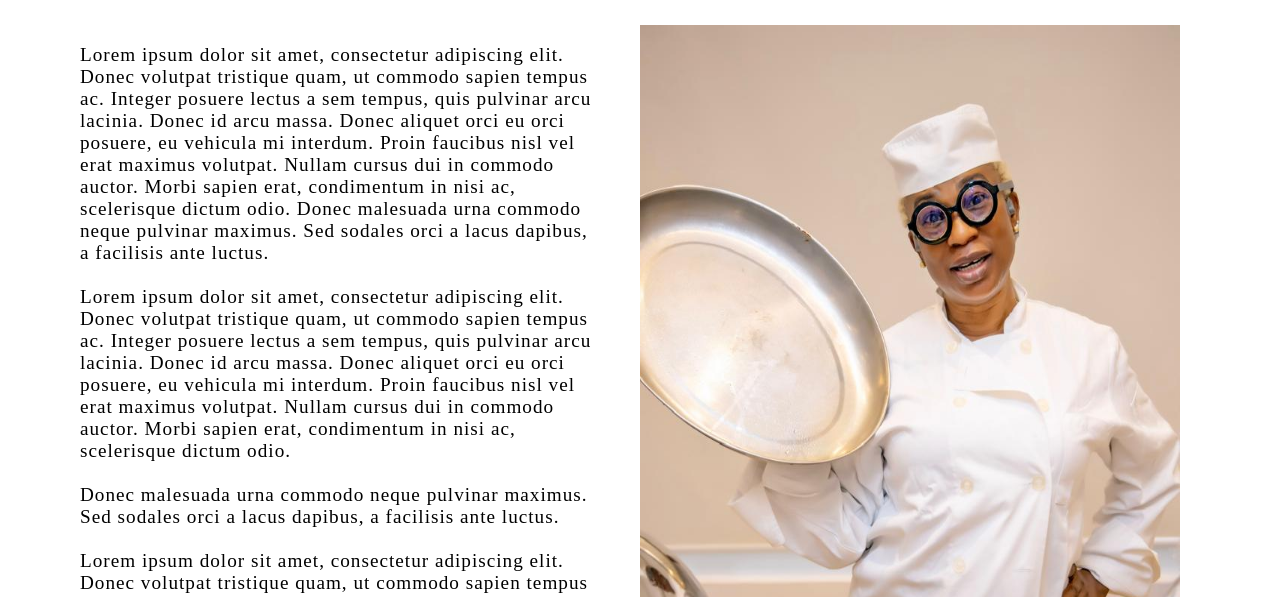
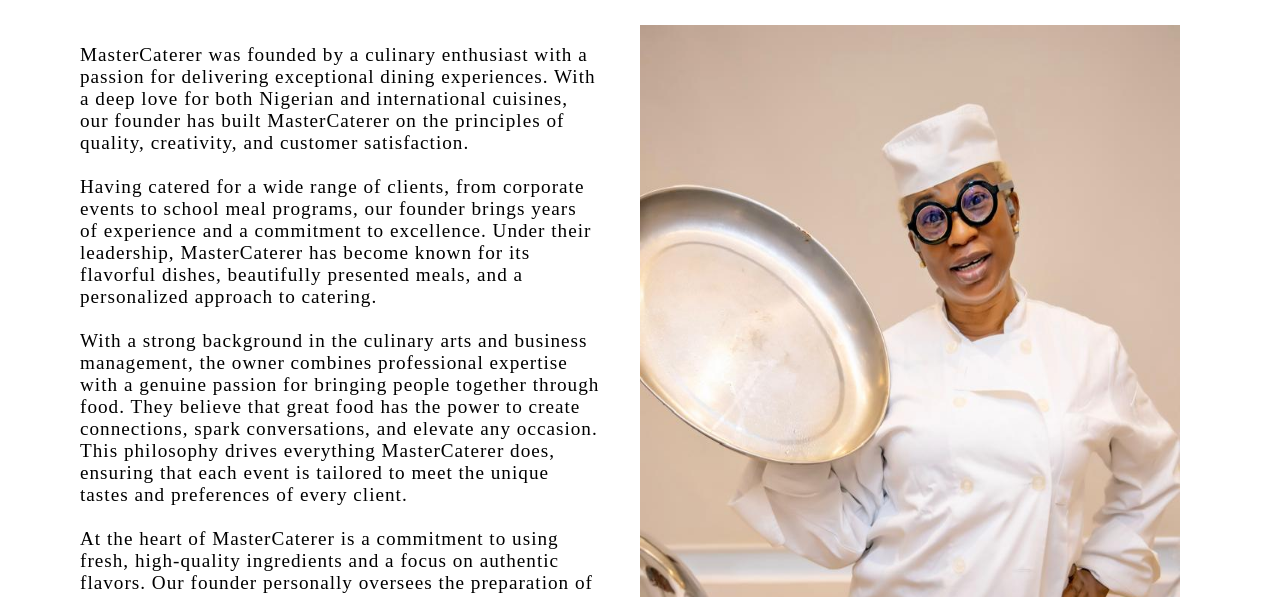
Before and after one commit to otundeoladipo7021/oluwajomiloju.github.io, a plain HTML site: page mastercaterer_about.html in a window 1280 px wide. Shown: the part 203-800 px from the top of the page. Drawn offline with Linux system fonts and the light colour scheme; a web font is replaced by a local one.

Commit message:
about page content added

```diff
--- a/mastercaterer_about.html
+++ b/mastercaterer_about.html
@@ -31,7 +31,7 @@
                     <li><a href="mastercaterer_menu.html">Menu</a></li>
                     <li><a href="mastercaterer_gallery.html">Gallery</a></li>
                     <li><a href="mastercaterer_contact.html"">Contact</a></li>
-                    <li><a href="mastercaterer_faqs.html">FAQs</a></li>
+                    <li><a href=" mastercaterer_faqs.html">FAQs</a></li>
                 </ul>
             </nav>
 
@@ -42,29 +42,39 @@
 
     <div id="wrapper">
         <div class="content" style="color: black;">
-          <p> Lorem ipsum dolor sit amet, consectetur adipiscing elit. Donec volutpat tristique quam, ut commodo sapien
-            tempus ac. Integer posuere lectus a sem tempus, quis pulvinar arcu lacinia. Donec id arcu massa. Donec
-            aliquet orci eu orci posuere, eu vehicula mi interdum. Proin faucibus nisl vel erat maximus volutpat. Nullam
-            cursus dui in commodo auctor. Morbi sapien erat, condimentum in nisi ac, scelerisque dictum odio. Donec
-            malesuada urna commodo neque pulvinar maximus. Sed sodales orci a lacus dapibus, a facilisis ante luctus.<br><br>
-            Lorem ipsum dolor sit amet, consectetur adipiscing elit. Donec volutpat tristique quam, ut commodo sapien
-            tempus ac. Integer posuere lectus a sem tempus, quis pulvinar arcu lacinia. Donec id arcu massa. Donec
-            aliquet orci eu orci posuere, eu vehicula mi interdum. Proin faucibus nisl vel erat maximus volutpat. Nullam
-            cursus dui in commodo auctor. Morbi sapien erat, condimentum in nisi ac, scelerisque dictum odio. <br><br>Donec
-            malesuada urna commodo neque pulvinar maximus. Sed sodales orci a lacus dapibus, a facilisis ante luctus.<br><br>Lorem ipsum dolor sit amet, consectetur adipiscing elit. Donec volutpat tristique quam, ut commodo sapien
-            tempus ac. Integer posuere lectus a sem tempus, quis pulvinar arcu lacinia. Donec id arcu massa. Donec
-            aliquet orci eu orci posuere, eu vehicula mi interdum. Proin faucibus nisl vel erat maximus volutpat. Nullam
-            cursus dui in commodo auctor. Morbi sapien erat, condimentum in nisi ac, scelerisque dictum odio. Donec
-            malesuada urna commodo neque pulvinar maximus. Sed sodales orci a lacus dapibus, a facilisis ante luctus.<br><br>
-            Lorem ipsum dolor sit amet, consectetur adipiscing elit. Donec volutpat tristique quam, ut commodo sapien
-            tempus ac. Integer posuere lectus a sem tempus, quis pulvinar arcu lacinia. Donec id arcu massa. Donec
-          </p>
-          <img src="mastercatererpics/grp photo with staff.jpg" class="leave_phone" alt="timeline"style="width: 500px; height=268px">
-          <img src="mastercatererpics/drinks2.jpg" alt="timeline" class="leave_phone" style="margin-top:20px; margin-left: 20px; width: 500px; height: 333px;">
+            <p>
+                MasterCaterer was founded by a culinary enthusiast with a passion for delivering exceptional dining
+                experiences. With a deep love for both Nigerian and international cuisines, our founder has built
+                MasterCaterer on the principles of quality, creativity, and customer satisfaction.<br><br>
+
+                Having catered for a wide range of clients, from corporate events to school meal programs, our founder
+                brings years of experience and a commitment to excellence. Under their leadership, MasterCaterer has
+                become known for its flavorful dishes, beautifully presented meals, and a personalized approach to
+                catering.<br><br>
+
+                With a strong background in the culinary arts and business management, the owner combines professional
+                expertise with a genuine passion for bringing people together through food. They believe that great food
+                has the power to create connections, spark conversations, and elevate any occasion. This philosophy
+                drives everything MasterCaterer does, ensuring that each event is tailored to meet the unique tastes and
+                preferences of every client.<br><br>
+
+                At the heart of MasterCaterer is a commitment to using fresh, high-quality ingredients and a focus on
+                authentic flavors. Our founder personally oversees the preparation of every dish to guarantee that only
+                the best is served. Whether you're hosting a business luncheon, a school meal program, or a private
+                event, you can trust that MasterCaterer will provide an unforgettable dining experience.<br><br>
+
+                Whether it is s a small private gathering or a large corporate function, our founder's vision is to make
+                every event memorable with delicious food and impeccable service.
+            </p>
+            <img src="mastercatererpics/grp photo with staff.jpg" class="leave_phone" alt="timeline"
+                style="width: 500px; height: 268px">
+            <img src="mastercatererpics/drinks2.jpg" alt="timeline" class="leave_phone"
+                style="margin-top:20px; margin-left: 20px; width: 500px; height: 333px;">
         </div>
 
         <div id="abtpotrait">
-            <img src="mastercatererpics/boss_portrait.jpg" alt="onwer's portrait" style="padding-left: 40px; width: 580px; height: 870px;">
+            <img src="mastercatererpics/boss_portrait.jpg" alt="onwer's portrait"
+                style="padding-left: 40px; width: 580px; height: 870px;">
 
         </div>
 
```
